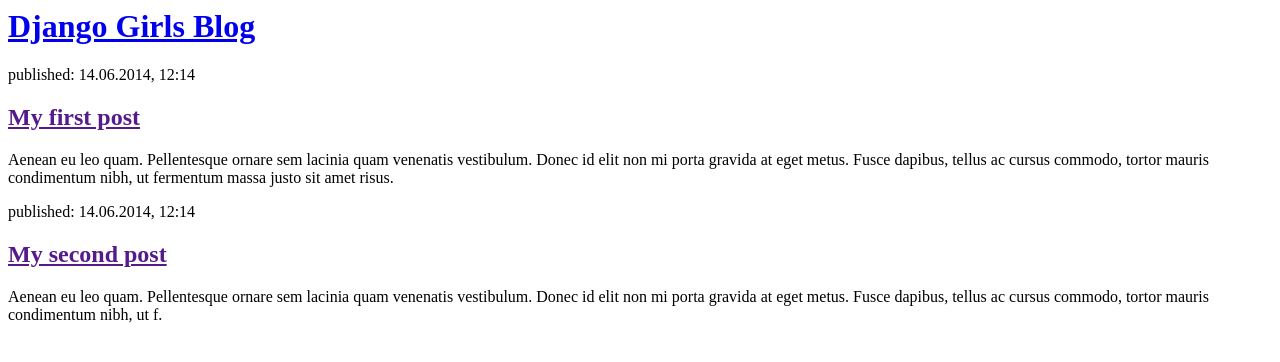
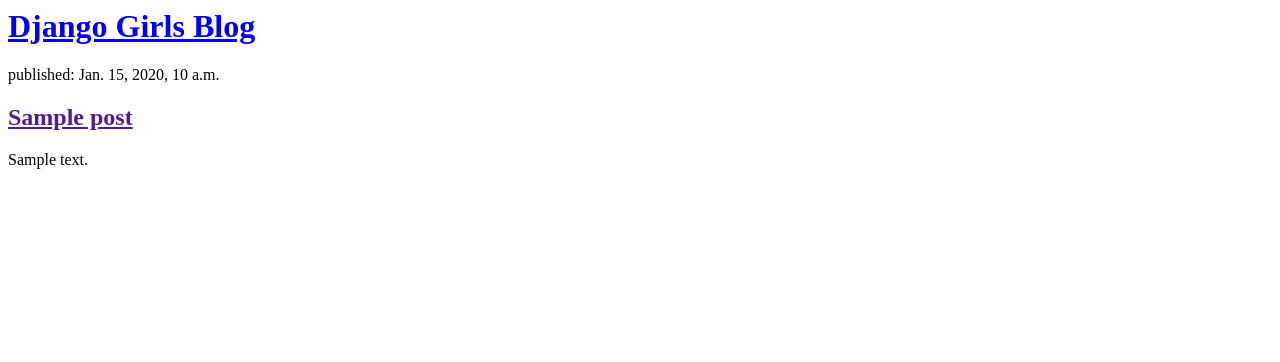
Before and after one commit to TerrifiedOrc/my-first-blog, a Django app: page / in a window 1280 px wide. Shown: the top 362 px of the page. Run offline with Django 3.2, Linux system fonts and the light colour scheme; tables that the repository leaves empty hold one stand-in row (values such as "Sample post").

Commit message:
Modified templates to display posts from database.

```diff
--- a/Notes.txt
+++ b/Notes.txt
@@ -9,6 +9,8 @@ Key commands/links
      http://127.0.0.1:8000/admin/ // link to admin page of site
 
      pythonanywhere
+
+     python manage.py shell // opens django query shell
 }
 
 General set up:
--- a/blog/templates/blog/post_list.html
+++ b/blog/templates/blog/post_list.html
@@ -8,15 +8,13 @@
         </div>
 
         <div>
-            <p>published: 14.06.2014, 12:14</p>
-            <h2><a href="">My first post</a></h2>
-            <p>Aenean eu leo quam. Pellentesque ornare sem lacinia quam venenatis vestibulum. Donec id elit non mi porta gravida at eget metus. Fusce dapibus, tellus ac cursus commodo, tortor mauris condimentum nibh, ut fermentum massa justo sit amet risus.</p>
-        </div>
-
-        <div>
-            <p>published: 14.06.2014, 12:14</p>
-            <h2><a href="">My second post</a></h2>
-            <p>Aenean eu leo quam. Pellentesque ornare sem lacinia quam venenatis vestibulum. Donec id elit non mi porta gravida at eget metus. Fusce dapibus, tellus ac cursus commodo, tortor mauris condimentum nibh, ut f.</p>
+        {% for post in posts %}
+            <div>
+                <p>published: {{ post.published_date }}</p>
+                <h2><a href="">{{ post.title }}</a></h2>
+                <p>{{ post.text|linebreaksbr }}</p>
+            </div>
+        {% endfor %}
         </div>
     </body>
 </html>
--- a/blog/views.py
+++ b/blog/views.py
@@ -1,6 +1,7 @@
 from django.shortcuts import render
-
-# Create your views here.
+from django.utils import timezone
+from .models import Post
 
 def post_list(request):
-    return render(request, 'blog/post_list.html', {})
+    posts = Post.objects.filter(published_date__lte=timezone.now()).order_by('published_date')
+    return render(request, 'blog/post_list.html', {'posts': posts})
```
